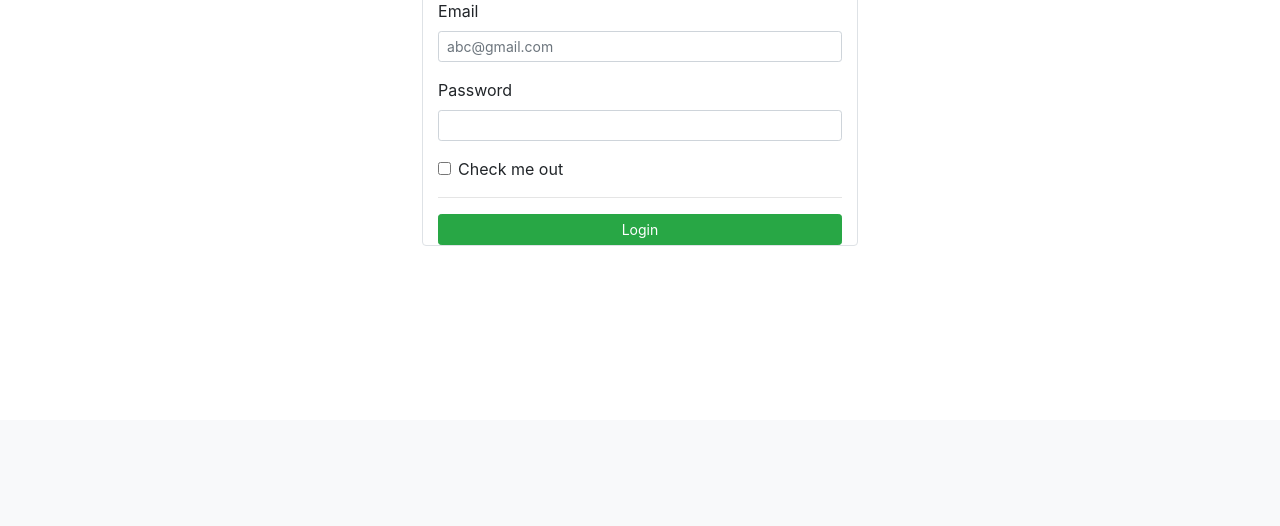
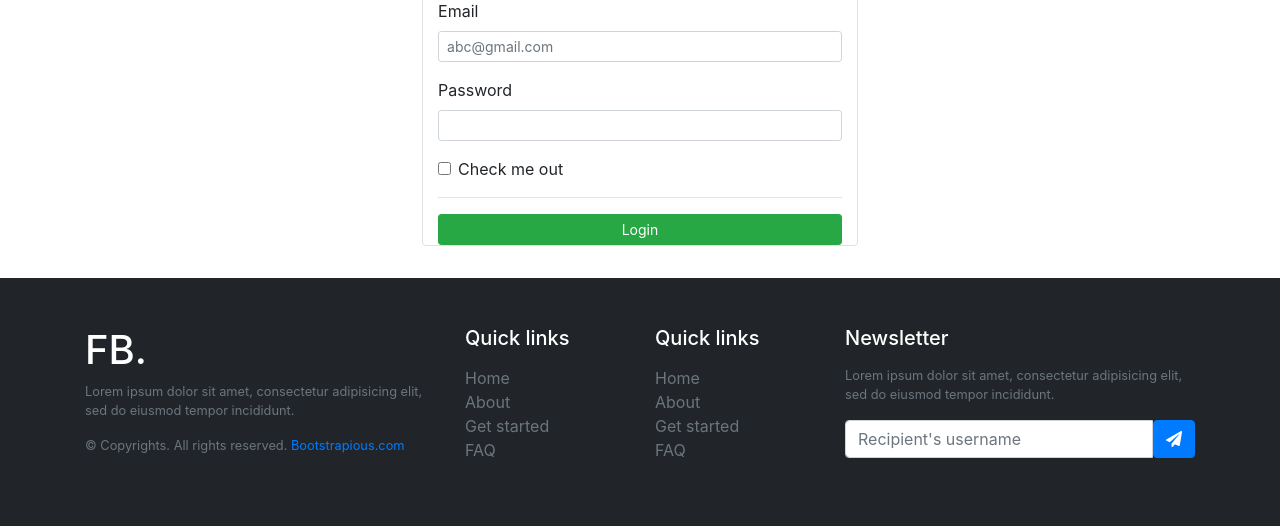
Before and after one commit to udaysk3/Ecommerce-Django, a Django app: page /login in a window 1280 px wide. Shown: the part 380-906 px from the top of the page. Before the commit the page ends 626 px from the top, so only its background shows below. Run offline with Django 3.2, Linux system fonts and the light colour scheme; some libraries are stand-ins or nearby versions.

Commit message:
Changed DB tables
Changed Image Insertion

```diff
--- a/store/templates/base.html
+++ b/store/templates/base.html
@@ -24,6 +24,36 @@
   font-size: 30px;
   font-colour: $teal-200;
 }
+
+
+.text-small {
+  font-size: 0.9rem;
+}
+
+a {
+  color: inherit;
+  text-decoration: none;
+  transition: all 0.3s;
+}
+
+a:hover, a:focus {
+  text-decoration: none;
+}
+
+{% comment %} .form-control {
+  background: #212529;
+  border-color: #545454;
+}
+
+.form-control:focus {
+  background: #212529;
+} {% endcomment %}
+
+footer {
+  background: #212529;
+}
+
+
   </style>
 </head>
 
@@ -31,11 +61,11 @@
   <!-- navbar -->
 
 <nav class="one-edge-shadow
-  navbar navbar-dark bg-primary
+  navbar navbar-dark bg-light
   sticky-top navbar
   navbar-expand-lg
   text-white">
-    <a class="navbar-brand ms-3 text-light " href="/">
+    <a class="navbar-brand ms-3 text-dark " href="/">
     <link rel="stylesheet" href="https://use.fontawesome.com/releases/v5.7.0/css/all.css" integrity="sha384-lZN37f5QGtY3VHgisS14W3ExzMWZxybE1SJSEsQp9S+oqd12jhcu+A56Ebc1zFSJ" crossorigin="anonymous">
 
     <img src="https://www.freepnglogos.com/uploads/shopping-cart-png/shopping-cart-svg-png-icon-download-28.png" style="width:50px;height:50px,color:white;">E-Commerce</a>
@@ -48,7 +78,7 @@
     <div class="collapse navbar-collapse" id="navbarSupportedContent">
       <ul class="navbar-nav mr-auto">
         <li class="nav-item active">
-          <a class="nav-link text-light" href="/store">Store <span class="sr-only">(current)</span></a>
+          <a class="nav-link text-dark" href="/store">Store <span class="sr-only">(current)</span></a>
         </li>
 
           </ul>
@@ -59,7 +89,7 @@
       <ul class=" navbar-nav my-2 my-lg-0">
 
         <li class="nav-item active">
-          <a class="nav-link text-light" href="/cart">Cart
+          <a class="nav-link text-dark" href="/cart">Cart
             <span class="badge badge-success">{{request.session.cart.keys|length}}</span>
             <span class="sr-only">(current)</span></a>
         </li>
@@ -67,18 +97,18 @@
         {% if request.session.customer %}
 
         <li class="nav-item active ">
-          <a class="nav-link text-light" href="/orders">Orders<span class="sr-only">(current)</span></a>
+          <a class="nav-link text-dark" href="/orders">Orders<span class="sr-only">(current)</span></a>
         </li>
         <li class="nav-item active ">
-          <a class="nav-link text-light" href="/logout">Logout<span class="sr-only">(current)</span></a>
+          <a class="nav-link text-dark" href="/logout">Logout<span class="sr-only">(current)</span></a>
         </li>
         {% else %}
 
         <li class="nav-item active">
-          <a class="nav-link text-light" href="/signup">Signup<span class="sr-only">(current)</span></a>
+          <a class="nav-link text-dark" href="/signup">Signup<span class="sr-only">(current)</span></a>
         </li>
         <li class="nav-item active">
-          <a class="nav-link text-light" href="/login">Login<span class="sr-only">(current)</span></a>
+          <a class="nav-link text-dark" href="/login">Login<span class="sr-only">(current)</span></a>
         </li>
         {% endif %}
 
@@ -91,6 +121,53 @@
   <!---->
   {% block content %}{% endblock %}
 
+
+  <div class="d-flex flex-column h-100">
+
+
+
+
+    <!-- FOOTER -->
+    <footer class="w-100 py-4 flex-shrink-0">
+        <div class="container py-4">
+            <div class="row gy-4 gx-5">
+                <div class="col-lg-4 col-md-6">
+                    <h5 class="h1 text-white">FB.</h5>
+                    <p class="small text-muted">Lorem ipsum dolor sit amet, consectetur adipisicing elit, sed do eiusmod tempor incididunt.</p>
+                    <p class="small text-muted mb-0">&copy; Copyrights. All rights reserved. <a class="text-primary" href="#">Bootstrapious.com</a></p>
+                </div>
+                <div class="col-lg-2 col-md-6">
+                    <h5 class="text-white mb-3">Quick links</h5>
+                    <ul class="list-unstyled text-muted">
+                        <li><a href="#">Home</a></li>
+                        <li><a href="#">About</a></li>
+                        <li><a href="#">Get started</a></li>
+                        <li><a href="#">FAQ</a></li>
+                    </ul>
+                </div>
+                <div class="col-lg-2 col-md-6">
+                    <h5 class="text-white mb-3">Quick links</h5>
+                    <ul class="list-unstyled text-muted">
+                        <li><a href="#">Home</a></li>
+                        <li><a href="#">About</a></li>
+                        <li><a href="#">Get started</a></li>
+                        <li><a href="#">FAQ</a></li>
+                    </ul>
+                </div>
+                <div class="col-lg-4 col-md-6">
+                    <h5 class="text-white mb-3">Newsletter</h5>
+                    <p class="small text-muted">Lorem ipsum dolor sit amet, consectetur adipisicing elit, sed do eiusmod tempor incididunt.</p>
+                    <form action="#">
+                        <div class="input-group mb-3">
+                            <input class="form-control" type="text" placeholder="Recipient's username" aria-label="Recipient's username" aria-describedby="button-addon2">
+                            <button class="btn btn-primary" id="button-addon2" type="button"><i class="fas fa-paper-plane"></i></button>
+                        </div>
+                    </form>
+                </div>
+            </div>
+        </div>
+    </footer>
+</div>
   <!-- Optional JavaScript -->
   <!-- jQuery first, then Popper.js, then Bootstrap JS -->
   <script src="https://code.jquery.com/jquery-3.2.1.slim.min.js"
--- a/store/templates/cart.html
+++ b/store/templates/cart.html
@@ -91,4 +91,6 @@
 
 
 
+
+
 {% endblock %}
--- a/store/templatetags/custom_filter.py
+++ b/store/templatetags/custom_filter.py
@@ -4,7 +4,7 @@ register = template.Library()
 
 @register.filter(name='currency')
 def currency(number):
-    return "$ "+str(number)
+    return "Rs "+str(number)
 
 
 
```
Also changed, not shown: db.sqlite3, uploads/products/covid_med2.jpg (added), uploads/products/thyroid_med2.jpg (added).
